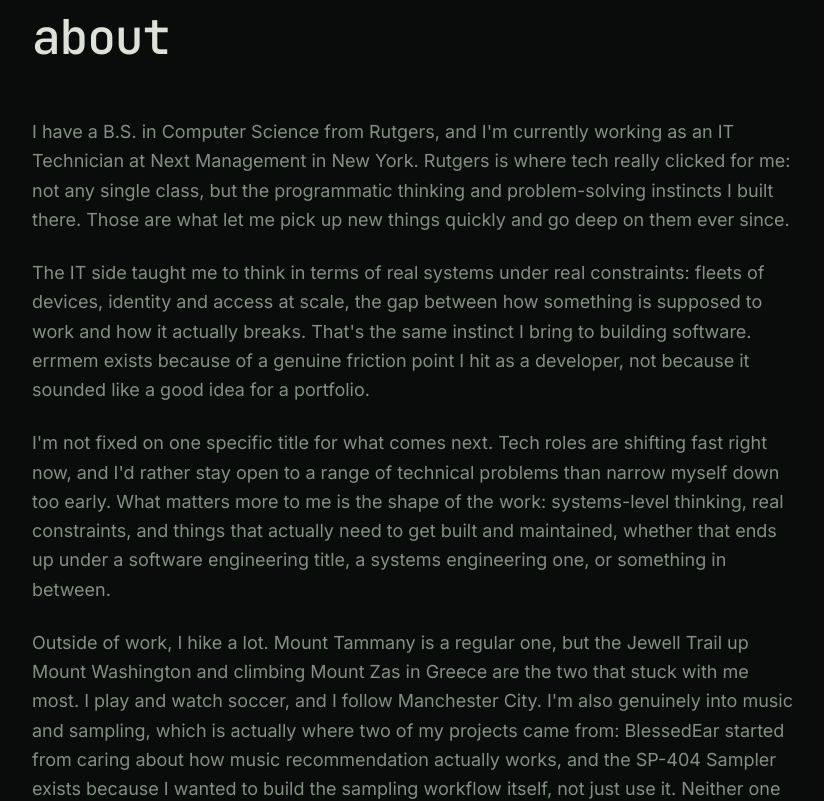
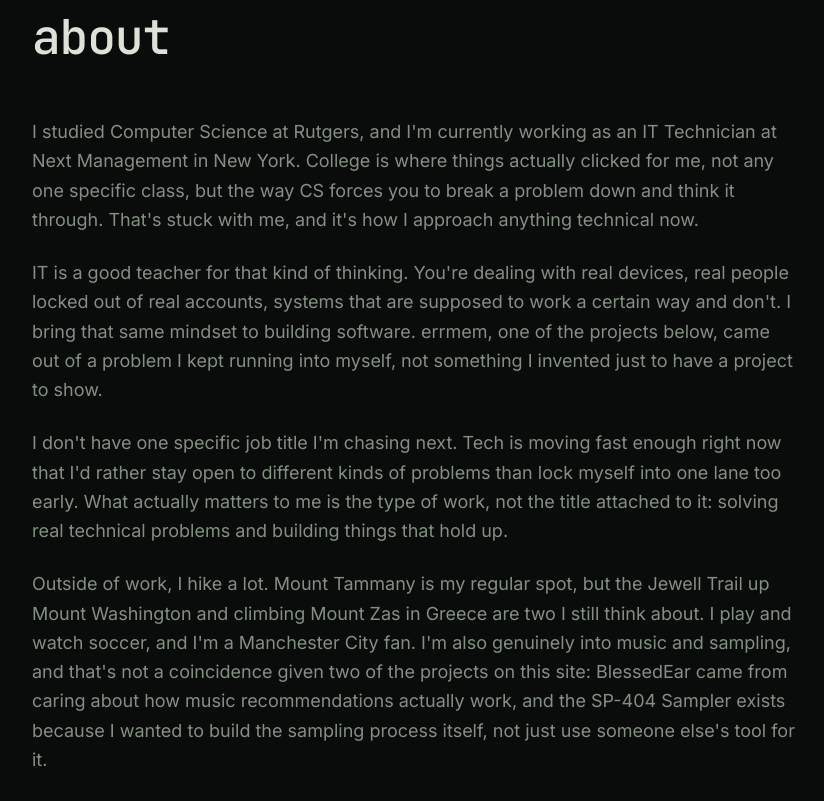
Before and after one commit to bgverz/braden-garcia-website, a Next.js app: page / in a window 1280 px wide. Shown: the part 947-1748 px from the top of the page, without its empty margins (224-1048 px from the left). Built offline with nearby package versions, Linux system fonts and the light colour scheme.

Commit message:
updated writing for better flow and readibility

```diff
--- a/src/content.ts
+++ b/src/content.ts
@@ -28,10 +28,10 @@
 export const about = {
   heading: "about",
   paragraphs: [
-    "I have a B.S. in Computer Science from Rutgers, and I'm currently working as an IT Technician at Next Management in New York. Rutgers is where tech really clicked for me: not any single class, but the programmatic thinking and problem-solving instincts I built there. Those are what let me pick up new things quickly and go deep on them ever since.",
-    "The IT side taught me to think in terms of real systems under real constraints: fleets of devices, identity and access at scale, the gap between how something is supposed to work and how it actually breaks. That's the same instinct I bring to building software. errmem exists because of a genuine friction point I hit as a developer, not because it sounded like a good idea for a portfolio.",
-    "I'm not fixed on one specific title for what comes next. Tech roles are shifting fast right now, and I'd rather stay open to a range of technical problems than narrow myself down too early. What matters more to me is the shape of the work: systems-level thinking, real constraints, and things that actually need to get built and maintained, whether that ends up under a software engineering title, a systems engineering one, or something in between.",
-    "Outside of work, I hike a lot. Mount Tammany is a regular one, but the Jewell Trail up Mount Washington and climbing Mount Zas in Greece are the two that stuck with me most. I play and watch soccer, and I follow Manchester City. I'm also genuinely into music and sampling, which is actually where two of my projects came from: BlessedEar started from caring about how music recommendation actually works, and the SP-404 Sampler exists because I wanted to build the sampling workflow itself, not just use it. Neither one was picked at random.",
+    "I studied Computer Science at Rutgers, and I'm currently working as an IT Technician at Next Management in New York. College is where things actually clicked for me, not any one specific class, but the way CS forces you to break a problem down and think it through. That's stuck with me, and it's how I approach anything technical now.",
+    "IT is a good teacher for that kind of thinking. You're dealing with real devices, real people locked out of real accounts, systems that are supposed to work a certain way and don't. I bring that same mindset to building software. errmem, one of the projects below, came out of a problem I kept running into myself, not something I invented just to have a project to show.",
+    "I don't have one specific job title I'm chasing next. Tech is moving fast enough right now that I'd rather stay open to different kinds of problems than lock myself into one lane too early. What actually matters to me is the type of work, not the title attached to it: solving real technical problems and building things that hold up.",
+    "Outside of work, I hike a lot. Mount Tammany is my regular spot, but the Jewell Trail up Mount Washington and climbing Mount Zas in Greece are two I still think about. I play and watch soccer, and I'm a Manchester City fan. I'm also genuinely into music and sampling, and that's not a coincidence given two of the projects on this site: BlessedEar came from caring about how music recommendations actually work, and the SP-404 Sampler exists because I wanted to build the sampling process itself, not just use someone else's tool for it.",
   ],
 };
 
@@ -67,42 +67,42 @@
   {
     name: "errmem",
     description:
-      "errmem is an offline CLI that remembers errors you've hit before and the fix that worked, so the next time a familiar-looking stack trace shows up, it tells you what worked last time instead of sending you back to Google. Lookups run through three tiers: an exact fingerprint match, fuzzy text matching, and (since v2) local semantic embeddings. That semantic tier was added only after v1's deliberately zero-dependency design proved unable to catch same-error-different-wording cases, like an ImportError and a ModuleNotFoundError for the same missing package. It's fully tested with a pytest suite in CI and MIT licensed, and it ships via a pipx-based Homebrew tap because a native Homebrew formula wasn't feasible: its one dependency pulls in torch, which has no source distribution on PyPI.",
+      "errmem is a tool that remembers every coding error you've run into before and exactly how you fixed it, so you never waste time solving the same problem twice. It's smart enough to recognize the same underlying issue even when the error message is worded completely differently. Everything runs locally on your machine instead of depending on the cloud, and it's fully tested and packaged for a simple one-line install.",
     stack: ["Python", "sentence-transformers", "pytest", "GitHub Actions", "pipx", "SQLite"],
     href: `https://github.com/${personal.githubHandle}/errmem`,
   },
   {
     name: "LeadFinder",
     description:
-      "LeadFinder is a Python CLI built and deployed for Forte Capital Group to source and score accredited investor leads, replacing a manual prospecting workflow and directly improving the quality of the firm's deal pipeline. A multi-source enrichment pipeline pulls in data from Apollo.io, U.S. Census records, SEC EDGAR filings, and ATTOM property data, then automatically scores and ranks leads by investability. Results export as a color-coded, filterable Excel workbook, so non-technical users can identify and prioritize high-value prospects without touching a command line themselves.",
+      "LeadFinder is a tool built for a real investment firm to automatically find and rank promising investor leads, replacing hours of manual research with a few minutes of automated searching. It pulls information from multiple public data sources and scores each lead so the best opportunities rise to the top. Results come out as a color-coded spreadsheet anyone on the team can open and use immediately, no technical background required. It's been deployed and is actively used by the firm today.",
     stack: ["Python", "Apollo.io API", "Census/SEC/ATTOM APIs", "openpyxl"],
     href: `https://github.com/${personal.githubHandle}/lead-finder`,
   },
   {
     name: "BlessedEar",
     description:
-      "BlessedEar is a full-stack music recommendation platform that builds intelligent playlists from a listener's own Spotify library, playlists, and listening history. A recommendation engine processes 200+ tracks at a time, using randomized seed selection and multiple ranking strategies to keep playlists varied rather than repetitive. Getting there reliably meant real error handling and fallback strategies around the Spotify Web API's audio-feature analysis, landing on a 99%+ API success rate in production. It includes a full OAuth 2.0 authentication system with session management and account switching, plus a Next.js/TypeScript frontend with real-time audio-feature visualizations.",
+      "BlessedEar is a music recommendation platform that builds personalized playlists based on what you actually listen to on Spotify. Instead of looping the same handful of songs, it analyzes hundreds of tracks at once to keep recommendations fresh and varied. Getting it to work reliably meant solving real problems with Spotify's own API, and it now succeeds on virtually every request. It's a full web app with secure login, built end to end.",
     stack: ["Python", "Spotify API", "scikit-learn", "Flask", "FastAPI", "React", "Next.js", "OAuth2"],
     href: `https://github.com/${personal.githubHandle}/BlessedEar`,
   },
   {
     name: "StudyForge",
     description:
-      "StudyForge is a full-stack RAG-powered study platform that turns uploaded PDFs into an interactive, contextual Q&A experience, with streaming responses and intelligent chunking via sentence-transformers. The backend is a FastAPI service built around async operations and a Pinecone vector database for semantic search, with performance monitoring across embedding generation, vector retrieval, and LLM inference that drove a 75% performance improvement. The Next.js/TypeScript frontend adds real-time streaming chat, automated flashcard generation, and a responsive design system animated with Framer Motion.",
+      "StudyForge turns any PDF into an interactive study buddy: upload a textbook chapter or a set of notes, and ask it questions in plain English. It answers in real time as you type, generates flashcards automatically, and finds the exact right passage to reference using the same kind of search technology behind modern AI tools. A dedicated performance push cut response times by 75%. The result is a fast, polished tool that makes studying dense material a lot less painful.",
     stack: ["Next.js", "FastAPI", "Pinecone", "Groq API", "TypeScript", "Tailwind CSS", "sentence-transformers", "Framer Motion"],
     href: "https://github.com/ShaunM042/StudyForge",
   },
   {
     name: "FlickIQ",
     description:
-      "FlickIQ is a hybrid movie recommendation system combining collaborative and content-based filtering (via LightFM) over the full MovieLens 25M dataset (roughly 62,000 movies, 280,000 users, and 25 million ratings), enriched with TMDB metadata for posters, overviews, and genre information. A FastAPI backend serves real-time personalized recommendations, similar-movie lookups, search, and trending endpoints, backed by PostgreSQL with pgvector for fast similarity search, alongside an optional Streamlit interface for demos and testing. It's built with real production concerns in mind: Recall@K evaluation, popularity-based cold-start handling, batched processing, and rate-limit-aware TMDB enrichment. FlickIQ is a collaborative project, and Braden is the primary contributor to the shared repository, accounting for most of its commit history.",
+      "FlickIQ is a movie recommendation engine trained on 25 million real ratings across tens of thousands of movies, combining two different recommendation techniques to suggest films people actually end up liking. It serves personalized picks, similar-movie suggestions, and trending titles in real time, complete with posters and details pulled in automatically. It's a collaborative project, and Braden is the primary contributor behind most of the codebase.",
     stack: ["Python", "LightFM", "FastAPI", "Streamlit", "PostgreSQL", "pgvector", "TMDB API"],
     href: "https://github.com/ShaunM042/FlickIQ",
   },
   {
     name: "SP-404 Sampler",
     description:
-      "A browser-based emulator for the Roland SP-404 hardware sampler, recreating its core sampling workflow in software: upload audio, chop and slice it across a 16-pad grid, and manipulate playback speed, pitch, and tone in real time. Audio processing runs entirely on the Web Audio API, where a custom effects chain (filter, vinyl simulation, lo-fi, compressor, delay, reverb) sits between each pad's sample player and the output. It also has a built-in step sequencer for programming patterns and Web MIDI support for triggering pads from an external controller. Projects persist locally via IndexedDB, so a session picks back up where it left off.",
+      "A browser-based recreation of the Roland SP-404, a real piece of hardware musicians use to chop up and remix audio samples. Upload any song, slice it into pieces across a 16-pad grid, and manipulate the speed, pitch, and tone in real time, no hardware required. It includes a full beat sequencer and support for real MIDI controllers, plus effects like vinyl distortion and lo-fi warble pulled straight from the original device. Projects are saved right in the browser, so you can pick up where you left off.",
     stack: ["TypeScript", "React", "Vite", "Web Audio API", "Web MIDI API", "Zustand", "IndexedDB"],
     href: `https://github.com/${personal.githubHandle}/roland-sp404-ios`,
   },
```
